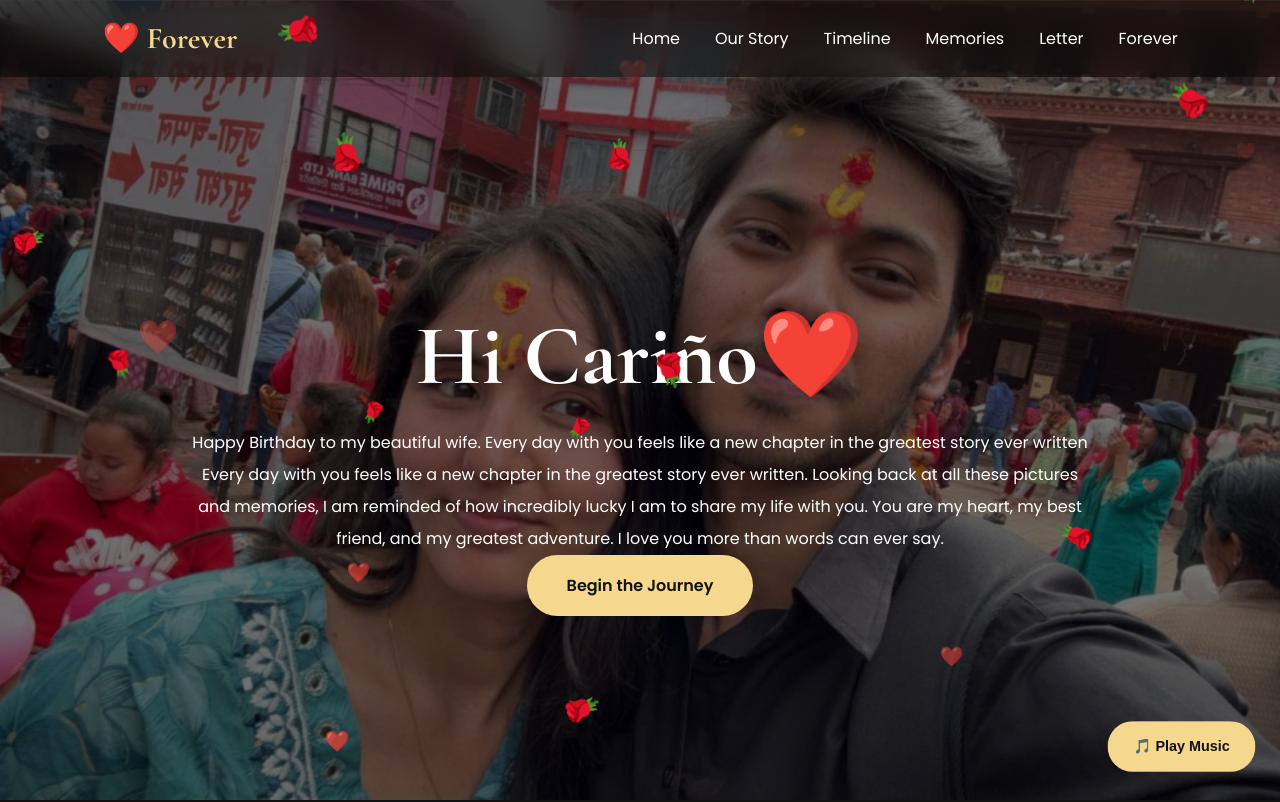
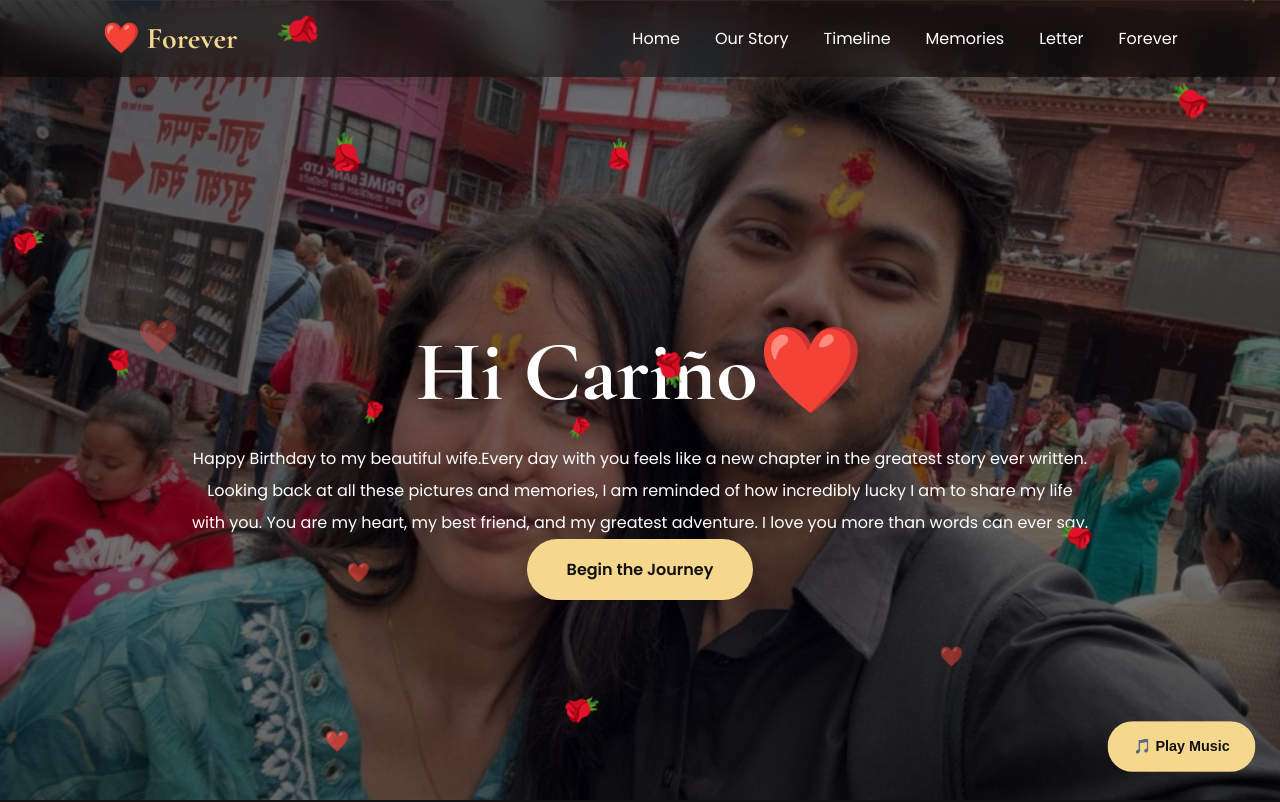
Before and after one commit to adarshabajgain/Hi-Carino, a plain HTML site: page index.html in a window 1280 px wide. Shown: the top 802 px of the page. Drawn offline with nearby package versions, Linux system fonts and the light colour scheme.

Commit message:
Update index.html

```diff
--- a/index.html
+++ b/index.html
@@ -49,8 +49,7 @@
         <h1>Hi Cariño❤️</h1>
 
         <p>
-            Happy Birthday to my beautiful wife. Every day with you feels like a new chapter in the greatest story ever written
-            Every day with you feels like a new chapter in the greatest story ever written. Looking back at all these pictures and memories,
+            Happy Birthday to my beautiful wife.Every day with you feels like a new chapter in the greatest story ever written. Looking back at all these pictures and memories,
             I am reminded of how incredibly lucky I am to share my life with you. You are my heart, my best friend,
             and my greatest adventure. I love you more than words can ever say.
         </p>
```
